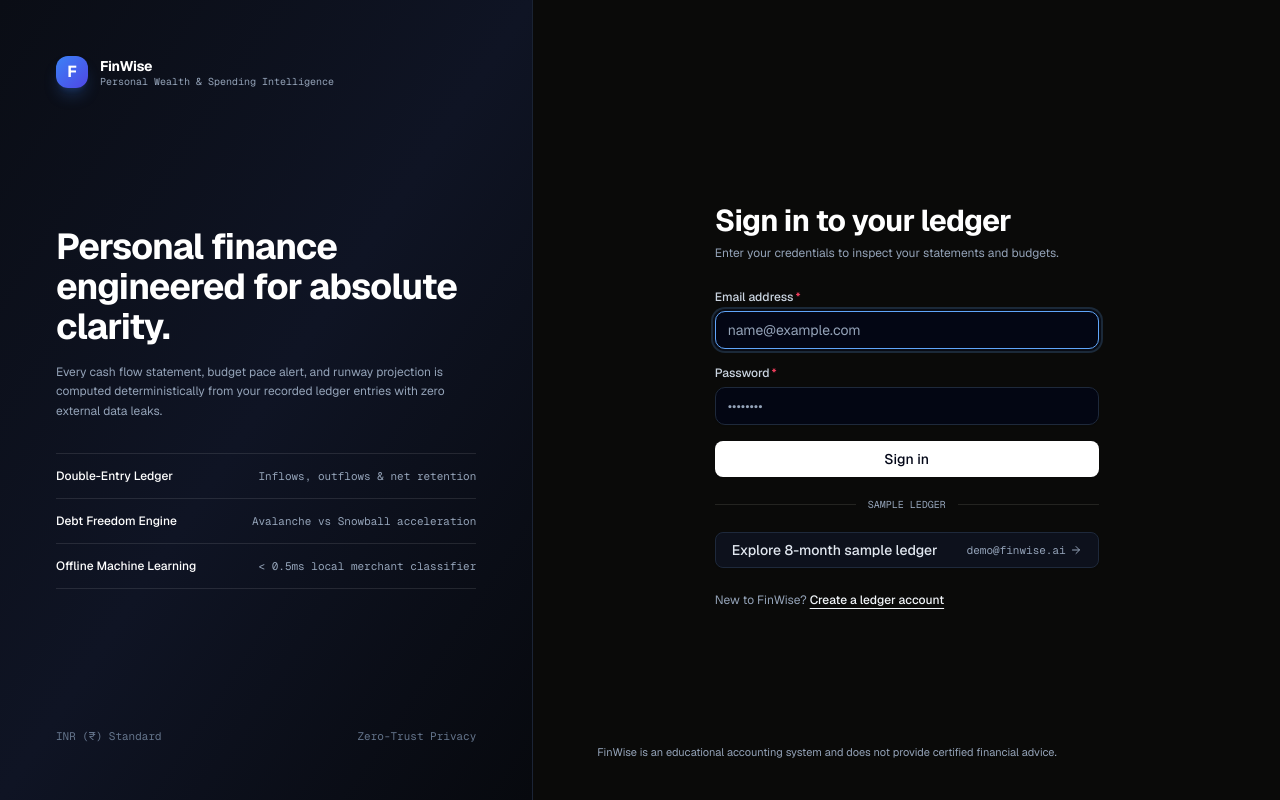
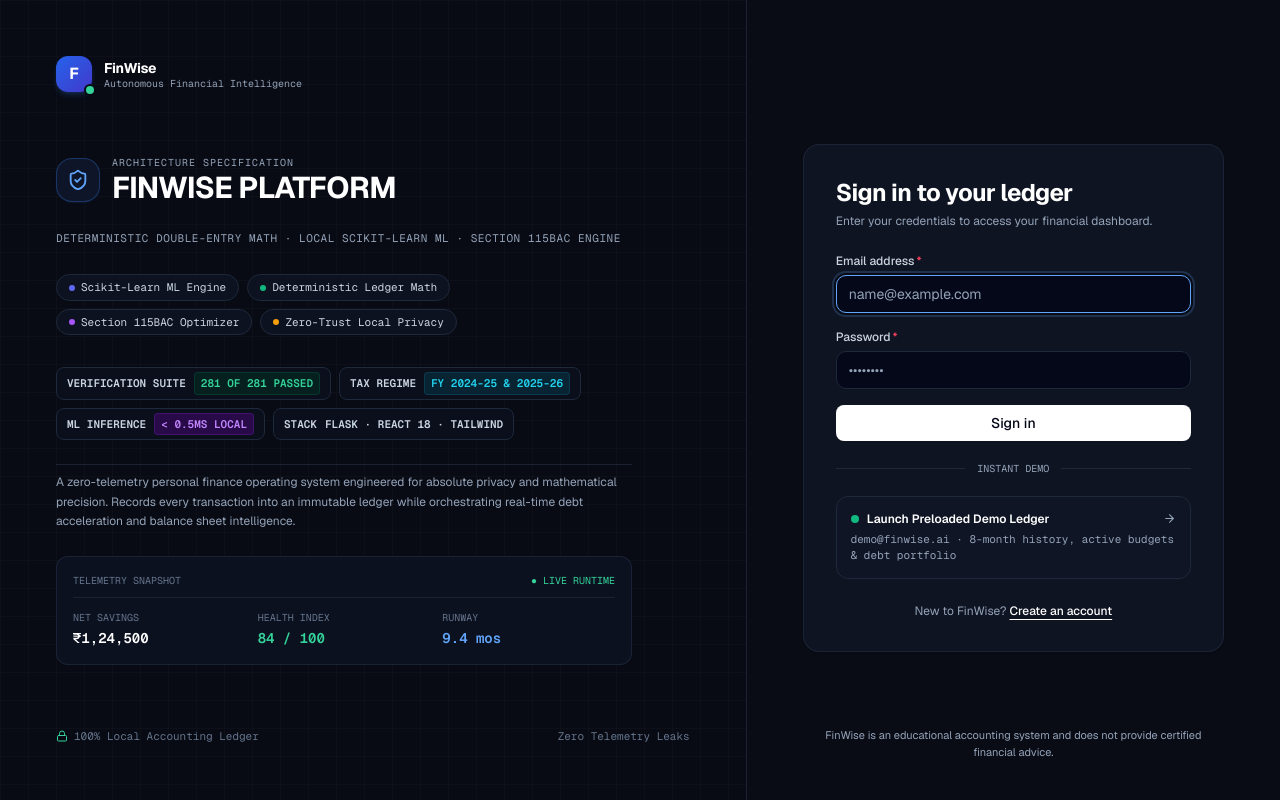
Before and after one commit to Git-huber2007/FinWise, a React (Vite) app in the folder finwise/frontend/: page /login in a window 1280 px wide. Built offline with nearby package versions, Linux system fonts and the light colour scheme; no server answers.

Commit message:
feat(auth): redesign login page with reference architecture layout and telemetry preview

```diff
--- a/finwise/frontend/src/pages/Login.jsx
+++ b/finwise/frontend/src/pages/Login.jsx
@@ -1,78 +1,169 @@
-import { ArrowRight } from 'lucide-react'
+import { ArrowRight, CheckCircle2, Lock, ShieldCheck, Terminal } from 'lucide-react'
 import { useState } from 'react'
 import { Link, useLocation, useNavigate } from 'react-router-dom'
 
 import { useAuth } from '../auth'
-import { Button, Field, Input } from '../components/ui'
+import { Badge, Button, Field, Input } from '../components/ui'
 
 /**
- * Editorial 2-column authentication layout.
- * No floating cards in a void, no nested demo boxes.
+ * Enterprise Architectural Authentication Shell.
+ * Grounded in the technical governance reference layout:
+ * Left: Glowing brand emblem, feature pills with status dots, verification badges, lead copy.
+ * Right: Crisp centered auth card with one-click demo ledger access.
  */
 export function AuthShell({ title, subtitle, children, footer }) {
   return (
-    <div className="min-h-dvh grid lg:grid-cols-12 bg-[#F8F7F4] dark:bg-[#0A0A09]">
-      {/* Left Modern Financial Intelligence Panel */}
-      <div className="hidden lg:flex lg:col-span-5 flex-col justify-between bg-gradient-to-br from-[#0A0D15] via-[#0F1424] to-[#07090E] text-white p-10 xl:p-14 border-r border-slate-800/80">
-        <div className="flex items-center gap-3">
-          <div className="grid size-8 place-items-center rounded-xl bg-gradient-to-br from-blue-500 to-indigo-600 font-sans font-bold text-base text-white shadow-lg shadow-blue-500/25">
+    <div className="min-h-dvh grid lg:grid-cols-12 bg-[#F8FAFC] dark:bg-[#090C15] text-slate-900 dark:text-slate-100">
+      {/* Left Reference-Inspired Architectural Showcase Panel */}
+      <div className="hidden lg:flex lg:col-span-6 xl:col-span-7 flex-col justify-between bg-[#080B14] p-10 xl:p-14 border-r border-slate-800/80 relative overflow-hidden">
+        {/* Subtle grid pattern background */}
+        <div className="pointer-events-none absolute inset-0 bg-[linear-gradient(to_right,#8080800a_1px,transparent_1px),linear-gradient(to_bottom,#8080800a_1px,transparent_1px)] bg-[size:28px_28px]" />
+
+        {/* Top Header Identity */}
+        <div className="relative z-10 flex items-center gap-3">
+          <div className="relative grid size-9 place-items-center rounded-xl bg-gradient-to-br from-blue-600 to-indigo-700 font-sans font-bold text-base text-white shadow-md shadow-blue-500/20">
             F
+            <span className="absolute -bottom-0.5 -right-0.5 size-2 rounded-full bg-emerald-400 ring-2 ring-[#080B14]" />
           </div>
           <div className="leading-tight">
-            <p className="font-display text-sm font-bold tracking-tight text-white">FinWise</p>
-            <p className="font-mono text-[10px] text-slate-400">Personal Wealth &amp; Spending Intelligence</p>
+            <span className="font-display text-sm font-bold tracking-tight text-white">FinWise</span>
+            <p className="font-mono text-[10px] text-slate-400">Autonomous Financial Intelligence</p>
           </div>
         </div>
 
-        <div className="my-auto py-12">
-          <h2 className="font-display font-bold text-3xl xl:text-4xl tracking-tight leading-[1.15] text-white">
-            Personal finance engineered for absolute clarity.
-          </h2>
-          <p className="mt-4 text-xs leading-relaxed text-slate-400 max-w-md">
-            Every cash flow statement, budget pace alert, and runway projection is computed
-            deterministically from your recorded ledger entries with zero external data leaks.
+        {/* Center Identity & Reference Box */}
+        <div className="relative z-10 my-auto py-8 space-y-6 max-w-xl">
+          {/* Reference Glowing Shield Vault Emblem */}
+          <div className="flex items-center gap-3">
+            <div className="grid size-11 place-items-center rounded-2xl border border-blue-500/30 bg-[#0E1528] text-blue-400 shadow-sm shadow-blue-500/10">
+              <ShieldCheck size={22} className="text-blue-400" />
+            </div>
+            <div>
+              <p className="font-mono text-[10px] uppercase tracking-widest text-slate-400">Architecture Specification</p>
+              <h2 className="font-display font-bold text-2xl xl:text-3xl tracking-tight text-white">
+                FINWISE PLATFORM
+              </h2>
+            </div>
+          </div>
+
+          <p className="font-mono text-[11px] uppercase tracking-wider text-slate-400">
+            Deterministic Double-Entry Math · Local Scikit-Learn ML · Section 115BAC Engine
           </p>
 
-          <dl className="mt-8 divide-y divide-white/10 border-y border-white/10 text-xs">
-            <div className="py-3.5 flex items-baseline justify-between gap-4">
-              <dt className="font-medium text-white">Double-Entry Ledger</dt>
-              <dd className="font-mono text-[11px] text-slate-400">Inflows, outflows &amp; net retention</dd>
+          {/* Reference Feature Pill Tags with Glowing Multi-Color Dots */}
+          <div className="flex flex-wrap gap-2 pt-1">
+            <span className="inline-flex items-center gap-1.5 rounded-full border border-slate-800 bg-[#0D1220] px-3 py-1 font-mono text-[11px] text-slate-300">
+              <span className="size-1.5 rounded-full bg-indigo-500" />
+              Scikit-Learn ML Engine
+            </span>
+            <span className="inline-flex items-center gap-1.5 rounded-full border border-slate-800 bg-[#0D1220] px-3 py-1 font-mono text-[11px] text-slate-300">
+              <span className="size-1.5 rounded-full bg-emerald-500" />
+              Deterministic Ledger Math
+            </span>
+            <span className="inline-flex items-center gap-1.5 rounded-full border border-slate-800 bg-[#0D1220] px-3 py-1 font-mono text-[11px] text-slate-300">
+              <span className="size-1.5 rounded-full bg-purple-500" />
+              Section 115BAC Optimizer
+            </span>
+            <span className="inline-flex items-center gap-1.5 rounded-full border border-slate-800 bg-[#0D1220] px-3 py-1 font-mono text-[11px] text-slate-300">
+              <span className="size-1.5 rounded-full bg-amber-500" />
+              Zero-Trust Local Privacy
+            </span>
+          </div>
+
+          {/* Reference Two-Row Technical Badge Matrix */}
+          <div className="space-y-2 pt-2">
+            <div className="flex flex-wrap gap-2">
+              <span className="inline-flex items-center gap-2 rounded-md border border-slate-800 bg-[#0B0F1C] px-2.5 py-1 font-mono text-[11px] text-slate-400">
+                <span className="font-semibold text-slate-300">VERIFICATION SUITE</span>
+                <span className="rounded bg-emerald-950/60 px-1.5 py-0.5 text-emerald-400 font-bold border border-emerald-800/40">
+                  281 OF 281 PASSED
+                </span>
+              </span>
+              <span className="inline-flex items-center gap-2 rounded-md border border-slate-800 bg-[#0B0F1C] px-2.5 py-1 font-mono text-[11px] text-slate-400">
+                <span className="font-semibold text-slate-300">TAX REGIME</span>
+                <span className="rounded bg-cyan-950/60 px-1.5 py-0.5 text-cyan-400 font-bold border border-cyan-800/40">
+                  FY 2024-25 &amp; 2025-26
+                </span>
+              </span>
             </div>
-            <div className="py-3.5 flex items-baseline justify-between gap-4">
-              <dt className="font-medium text-white">Debt Freedom Engine</dt>
-              <dd className="font-mono text-[11px] text-slate-400">Avalanche vs Snowball acceleration</dd>
+            <div className="flex flex-wrap gap-2">
+              <span className="inline-flex items-center gap-2 rounded-md border border-slate-800 bg-[#0B0F1C] px-2.5 py-1 font-mono text-[11px] text-slate-400">
+                <span className="font-semibold text-slate-300">ML INFERENCE</span>
+                <span className="rounded bg-purple-950/60 px-1.5 py-0.5 text-purple-400 font-bold border border-purple-800/40">
+                  &lt; 0.5MS LOCAL
+                </span>
+              </span>
+              <span className="inline-flex items-center gap-2 rounded-md border border-slate-800 bg-[#0B0F1C] px-2.5 py-1 font-mono text-[11px] text-slate-400">
+                <span className="font-semibold text-slate-300">STACK</span>
+                <span className="text-slate-300 font-bold">FLASK · REACT 18 · TAILWIND</span>
+              </span>
             </div>
-            <div className="py-3.5 flex items-baseline justify-between gap-4">
-              <dt className="font-medium text-white">Offline Machine Learning</dt>
-              <dd className="font-mono text-[11px] text-slate-400">&lt; 0.5ms local merchant classifier</dd>
+          </div>
+
+          {/* Reference Authoritative Lead Summary */}
+          <p className="text-xs leading-relaxed text-slate-400 pt-2 border-t border-slate-800/80">
+            A zero-telemetry personal finance operating system engineered for absolute privacy and mathematical precision.
+            Records every transaction into an immutable ledger while orchestrating real-time debt acceleration and balance sheet intelligence.
+          </p>
+
+          {/* Telemetry Snapshot Preview */}
+          <div className="rounded-xl border border-slate-800/80 bg-[#0C1120] p-4 text-xs font-mono">
+            <div className="flex items-center justify-between pb-2 border-b border-slate-800/80 text-[10px] text-slate-500 uppercase">
+              <span>Telemetry Snapshot</span>
+              <span className="text-emerald-400">● LIVE RUNTIME</span>
             </div>
-          </dl>
+            <div className="grid grid-cols-3 gap-3 pt-3">
+              <div>
+                <p className="text-[10px] text-slate-500">NET SAVINGS</p>
+                <p className="text-sm font-bold text-white tnum mt-0.5">₹1,24,500</p>
+              </div>
+              <div>
+                <p className="text-[10px] text-slate-500">HEALTH INDEX</p>
+                <p className="text-sm font-bold text-emerald-400 tnum mt-0.5">84 / 100</p>
+              </div>
+              <div>
+                <p className="text-[10px] text-slate-500">RUNWAY</p>
+                <p className="text-sm font-bold text-blue-400 tnum mt-0.5">9.4 mos</p>
+              </div>
+            </div>
+          </div>
         </div>
 
-        <div className="flex items-center justify-between font-mono text-[11px] text-slate-500">
-          <span>INR (₹) Standard</span>
-          <span>Zero-Trust Privacy</span>
+        {/* Bottom Safety Guarantee */}
+        <div className="relative z-10 flex items-center justify-between font-mono text-[11px] text-slate-500">
+          <span className="flex items-center gap-1.5">
+            <Lock size={12} className="text-emerald-400" />
+            100% Local Accounting Ledger
+          </span>
+          <span>Zero Telemetry Leaks</span>
         </div>
       </div>
 
-      {/* Right Form Surface */}
-      <div className="lg:col-span-7 flex flex-col justify-between px-6 py-10 sm:px-12 lg:px-16">
+      {/* Right Modern Form Panel */}
+      <div className="lg:col-span-6 xl:col-span-5 flex flex-col justify-between px-6 py-10 sm:px-12 lg:px-14">
+        {/* Mobile Header */}
         <div className="flex items-center gap-2.5 lg:invisible">
-          <div className="grid size-7 place-items-center rounded-lg bg-gradient-to-br from-blue-500 to-indigo-600 font-sans font-bold text-sm text-white">
+          <div className="grid size-7 place-items-center rounded-lg bg-gradient-to-br from-blue-600 to-indigo-700 font-sans font-bold text-sm text-white">
             F
           </div>
-          <span className="font-display text-base font-bold tracking-tight text-ink-900 dark:text-white">FinWise</span>
+          <span className="font-display text-base font-bold tracking-tight text-slate-900 dark:text-white">FinWise</span>
         </div>
 
-        <div className="mx-auto w-full max-w-sm my-auto py-8">
-          <h1 className="font-display font-bold text-3xl tracking-tight text-ink-900 dark:text-white">{title}</h1>
-          <p className="mt-1.5 text-xs muted">{subtitle}</p>
+        {/* Centered Auth Card */}
+        <div className="mx-auto w-full max-w-md my-auto py-6">
+          <div className="rounded-2xl border border-slate-200/90 bg-white p-7 sm:p-8 shadow-card dark:border-slate-800/80 dark:bg-[#0F1422]">
+            <h1 className="font-display font-bold text-2xl tracking-tight text-slate-900 dark:text-white">
+              {title}
+            </h1>
+            <p className="mt-1 text-xs text-slate-500 dark:text-slate-400">{subtitle}</p>
 
-          <div className="mt-7">{children}</div>
-          <div className="mt-6 text-xs muted">{footer}</div>
+            <div className="mt-6">{children}</div>
+            <div className="mt-6 text-center text-xs text-slate-500 dark:text-slate-400">{footer}</div>
+          </div>
         </div>
 
-        <p className="text-[11px] muted text-center lg:text-left">
+        {/* Compliance Footer */}
+        <p className="text-[11px] text-slate-400 text-center">
           FinWise is an educational accounting system and does not provide certified financial advice.
         </p>
       </div>
@@ -122,12 +213,12 @@ export default function Login() {
   return (
     <AuthShell
       title="Sign in to your ledger"
-      subtitle="Enter your credentials to inspect your statements and budgets."
+      subtitle="Enter your credentials to access your financial dashboard."
       footer={
         <>
           New to FinWise?{' '}
-          <Link to="/register" className="font-medium text-ink-900 underline underline-offset-4 dark:text-ink-100">
-            Create a ledger account
+          <Link to="/register" className="font-medium text-slate-900 underline underline-offset-4 hover:text-blue-600 dark:text-white dark:hover:text-blue-400">
+            Create an account
           </Link>
         </>
       }
@@ -161,7 +252,7 @@ export default function Login() {
         {error && !error.field && (
           <p
             role="alert"
-            className="rounded border border-rose-300 bg-rose-50/80 px-3 py-2 text-xs text-neg dark:border-rose-900/60 dark:bg-rose-950/30 dark:text-rose-400"
+            className="rounded-lg border border-rose-300 bg-rose-50/80 px-3 py-2 text-xs text-neg dark:border-rose-900/60 dark:bg-rose-950/30 dark:text-rose-400"
           >
             {error.message}
           </p>
@@ -173,25 +264,30 @@ export default function Login() {
       </form>
 
       <div className="my-5 flex items-center gap-3">
-        <div className="h-px flex-1 bg-ink-200 dark:bg-[#242421]" />
-        <span className="font-mono text-[10px] uppercase muted">Sample Ledger</span>
-        <div className="h-px flex-1 bg-ink-200 dark:bg-[#242421]" />
+        <div className="h-px flex-1 bg-slate-200 dark:bg-slate-800" />
+        <span className="font-mono text-[10px] uppercase text-slate-400">Instant Demo</span>
+        <div className="h-px flex-1 bg-slate-200 dark:bg-slate-800" />
       </div>
 
-      <Button
+      <button
         type="button"
-        variant="secondary"
-        size="lg"
         onClick={loginDemo}
         disabled={busy}
-        className="w-full justify-between"
+        className="group w-full rounded-xl border border-slate-200/90 bg-slate-50/70 p-3.5 text-left transition-all hover:border-blue-500/40 hover:bg-white dark:border-slate-800 dark:bg-slate-900/40 dark:hover:border-slate-700 dark:hover:bg-slate-900"
       >
-        <span>Explore 8-month sample ledger</span>
-        <span className="inline-flex items-center gap-1 font-mono text-[11px] muted">
-          demo@finwise.ai
-          <ArrowRight size={12} />
-        </span>
-      </Button>
+        <div className="flex items-center justify-between">
+          <div className="flex items-center gap-2">
+            <span className="size-2 rounded-full bg-emerald-500" />
+            <span className="text-xs font-semibold text-slate-900 dark:text-white">
+              Launch Preloaded Demo Ledger
+            </span>
+          </div>
+          <ArrowRight size={13} className="text-slate-400 group-hover:translate-x-0.5 transition-transform" />
+        </div>
+        <p className="mt-1 font-mono text-[11px] text-slate-500 dark:text-slate-400">
+          demo@finwise.ai · 8-month history, active budgets &amp; debt portfolio
+        </p>
+      </button>
     </AuthShell>
   )
 }
```
